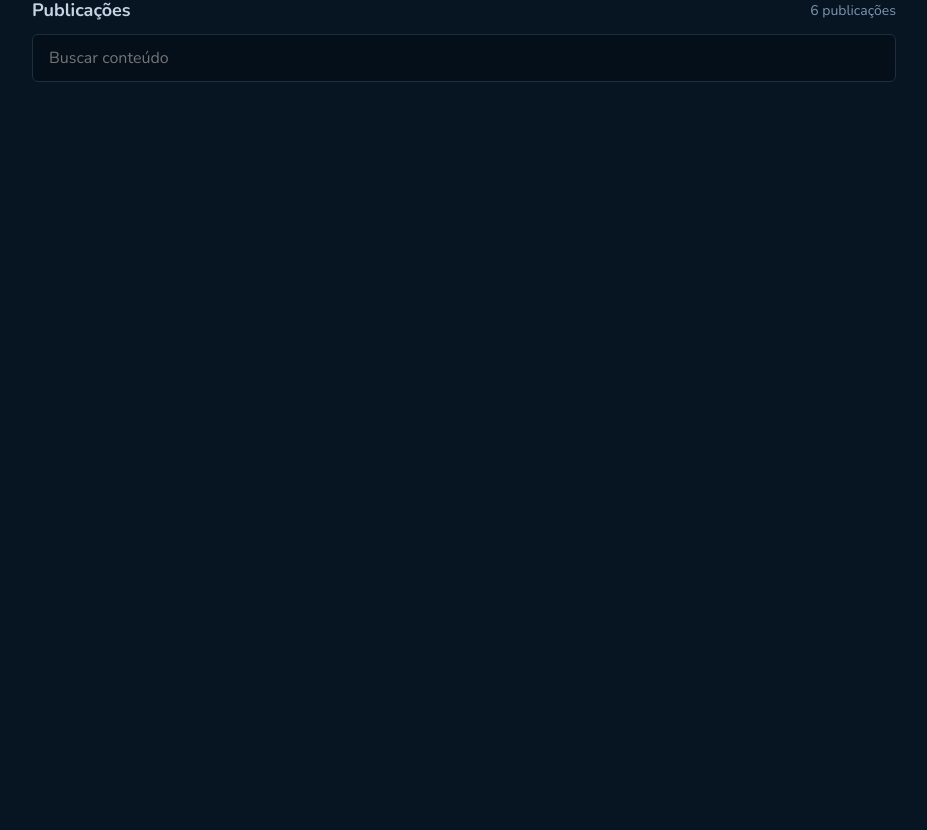
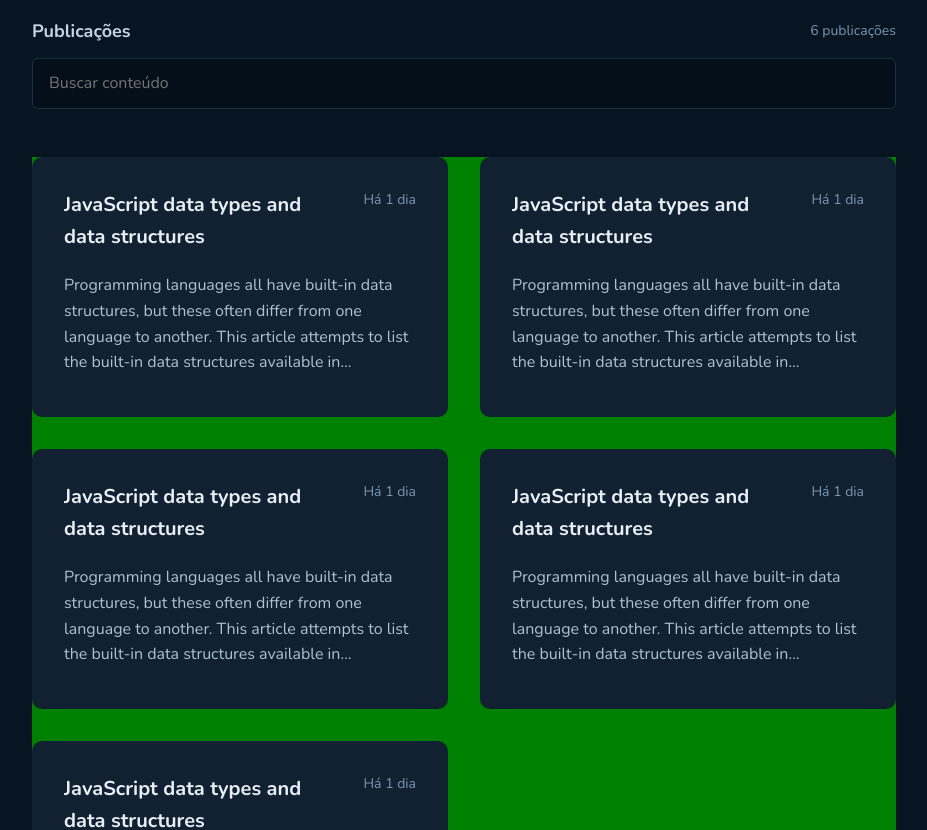
Before and after one commit to RodolfoBohn/ignite-react-desafio03, a React (Vite) app: page / in a window 1280 px wide. Shown: the part 495-1325 px from the top of the page, without its empty margins (176-1103 px from the left). Before the commit the page ends 800 px from the top, so only its background shows below. Built offline with nearby package versions, Linux system fonts and the light colour scheme.

Commit message:
Adição do componente de post

```diff
--- /dev/null
+++ b/src/pages/home/components/post/index.tsx
@@ -0,0 +1,20 @@
+import { PostContent, PostDateCounter, PostTitle, PostTitleWrapper, PostWrapper } from "./styles"
+
+export const Post = () => {
+  return (
+    <PostWrapper>
+      <PostTitleWrapper>
+        <PostTitle>JavaScript data types and data structures</PostTitle>
+        <PostDateCounter>Há 1 dia</PostDateCounter>
+      </PostTitleWrapper>
+      <PostContent>Programming languages all have built-in data structures, but these often differ from one language to another. This article attempts to list the built-in data structures available in JavaScript and what properties they have. These can be used to build other data structures. Wherever possible, comparisons with other languages are drawn.
+
+Dynamic typing
+JavaScript is a loosely typed and dynamic language. Variables in JavaScript are not directly associated with any particular value type, and any variable can be assigned (and re-assigned) values of all types:
+
+let foo = 42; // foo is now a number
+foo = 'bar'; // foo is now a string
+foo = true; // foo is now a boolean</PostContent>
+    </PostWrapper>
+  )
+}
--- /dev/null
+++ b/src/pages/home/components/post/styles.ts
@@ -0,0 +1,46 @@
+import styled from "styled-components";
+
+export const PostWrapper = styled.div`
+  padding: 2rem;
+  border-radius: 10px;
+  background: ${props => props.theme.post};
+  width: 26rem;
+  height: 16.25rem;
+  display: flex;
+  flex-direction: column;
+  gap: 1.25rem;
+`
+
+export const PostTitleWrapper = styled.div`
+  display: flex;
+  align-items: center;
+  justify-content: space-between;
+  gap: 1rem;
+`
+
+export const PostTitle = styled.h3`
+  font-size: 1.25rem;
+  font-weight: bold;
+  color: ${props => props.theme.title};
+  display: -webkit-box;
+  -webkit-line-clamp: 2;
+  overflow: hidden;
+  -webkit-box-orient: vertical;
+`
+
+export const PostDateCounter = styled.span`
+  white-space: nowrap;
+  align-self: flex-start;
+  font-size: 0.875rem;
+  color: ${props => props.theme.span};
+`
+
+export const PostContent = styled.p`
+  overflow: hidden;
+  // Abaixo adiciona 3 pontinhos, porém como aparece parte da linha não fica legal,
+  // então assumirei outra estratégia de cortar com 4 linha de texto
+  /* text-overflow: ellipsis; */
+  -webkit-line-clamp: 4;
+  -webkit-box-orient: vertical;
+  display: -webkit-box;
+`
--- a/src/pages/home/index.tsx
+++ b/src/pages/home/index.tsx
@@ -1,6 +1,7 @@
+import { Post } from "./components/post"
 import { Profile } from "./components/profile"
 import { SearchForm } from "./components/search-form"
-import { ContentWrapper, HomeWrapper } from "./styles"
+import { ContentWrapper, HomeWrapper, PostsWrapper } from "./styles"
 
 export const Home = () => {
   return (
@@ -8,6 +9,13 @@
       <Profile />
       <ContentWrapper>
         <SearchForm />
+        <PostsWrapper>
+          <Post />
+          <Post />
+          <Post />
+          <Post />
+          <Post />
+        </PostsWrapper>
       </ContentWrapper>
     </HomeWrapper>
   )
--- a/src/pages/home/styles.ts
+++ b/src/pages/home/styles.ts
@@ -8,3 +8,11 @@
 export const ContentWrapper = styled.main`
   margin-top: 4.5rem;
 `
+
+export const PostsWrapper = styled.div`
+  margin-top: 3rem;
+  background: green;
+  display: flex;
+  gap: 2rem;
+  flex-wrap: wrap;
+`
--- a/src/styles/global.ts
+++ b/src/styles/global.ts
@@ -16,6 +16,7 @@
   font: 400 1rem Nunito, sans-serif;
   background: ${props => props.theme.background};
   color: ${({theme}) =>theme.text};
+  line-height: 1.6;
 }
 
 `
```
